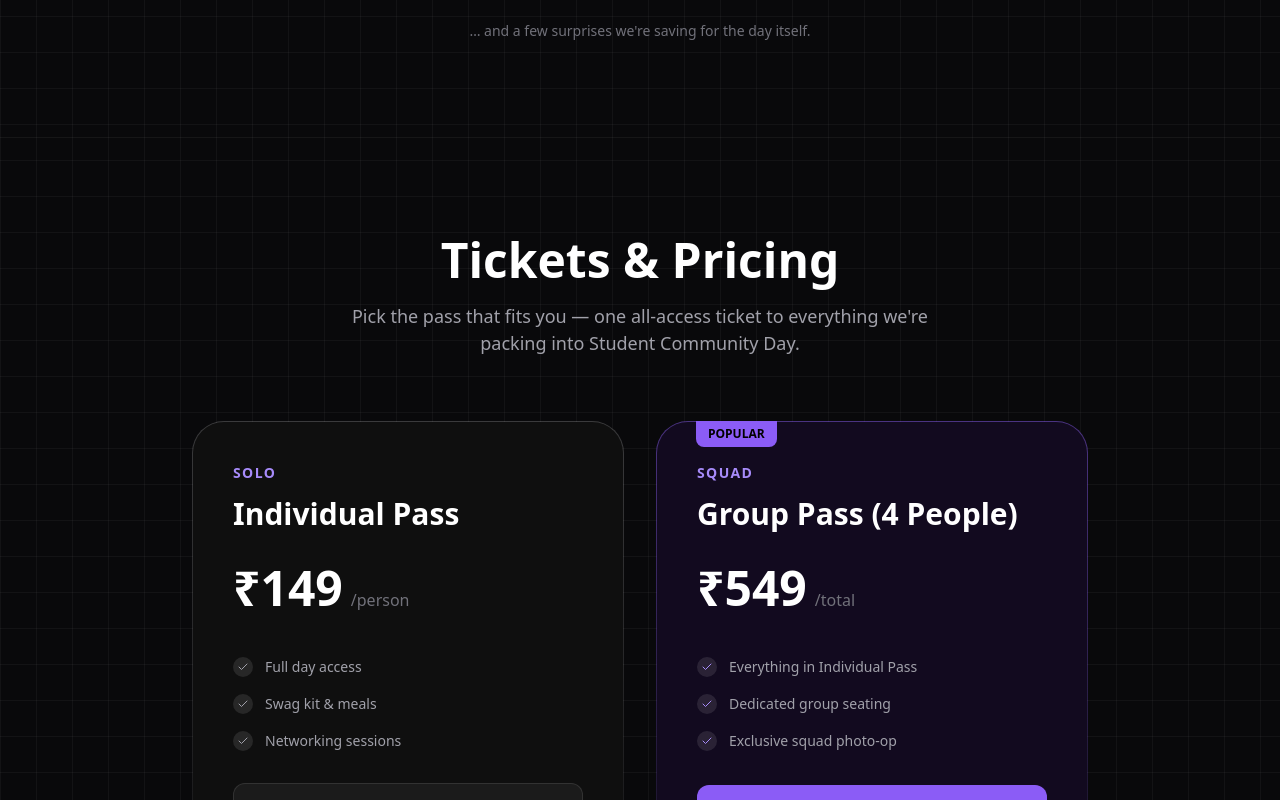
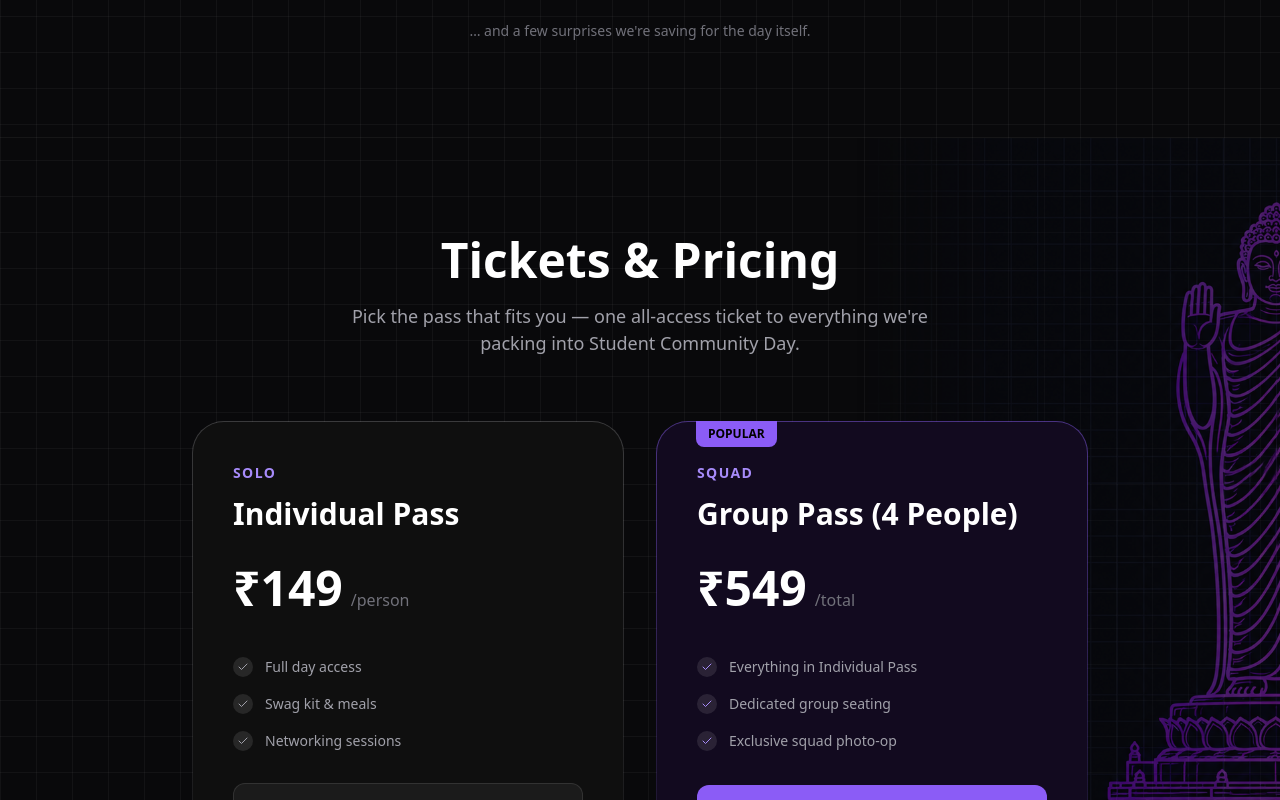
Before and after one commit to suchirsai686-lgtm/DevAWS, a React (Vite) app: page / in a window 1280 px wide. Shown: the part 5600-6400 px from the top of the page. Built offline with nearby package versions, Linux system fonts and the light colour scheme.

Commit message:
Refactor code structure for improved readability and maintainability

```diff
--- a/src/App.jsx
+++ b/src/App.jsx
@@ -170,6 +170,7 @@ function App() {
 
         {/* PRICING */}
         <section id="pricing" className="scd-section">
+          <div className="pricing-bg-right"><img src="/pricing-right.png" alt="" /></div>
           <div className="scd-container">
             <div className="text-center"><h2 className="section-title">Tickets & Pricing</h2><p className="section-desc">Pick the pass that fits you — one all-access ticket to everything we're packing into Student Community Day.</p></div>
             <div className="pricing-grid">
--- a/src/styles.css
+++ b/src/styles.css
@@ -120,14 +120,14 @@ ul { list-style: none; }
   background: rgba(99,102,241,.1); border-radius: 50%; filter: blur(150px); z-index: -1;
 }
 .hero-inner { text-align: center; max-width: 900px; margin: 0 auto; }
-.hero-bg-right {
+.hero-bg-right, .pricing-bg-right {
   position: absolute; top: 0; right: 0; bottom: 0; z-index: -1;
   display: flex; align-items: center; justify-content: flex-end;
   pointer-events: none;
   -webkit-mask-image: linear-gradient(to right, transparent 0%, #000 35%);
   mask-image: linear-gradient(to right, transparent 0%, #000 35%);
 }
-.hero-bg-right img {
+.hero-bg-right img, .pricing-bg-right img {
   height: 100%; width: auto; opacity: .4;
 }
 .cfs-bg-left {
```
Also changed, not shown: public/pricing-right.png (added).
